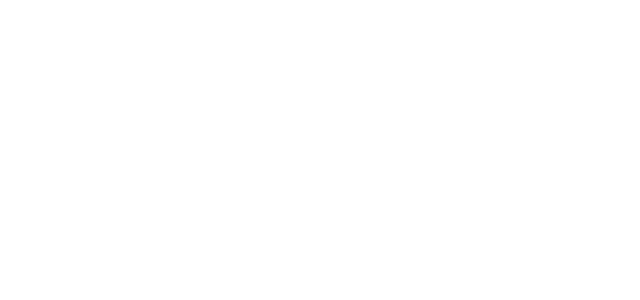
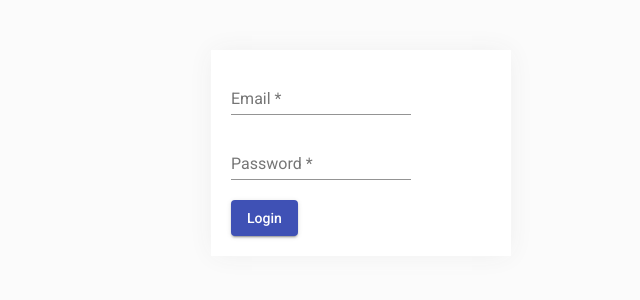
Before and after one commit to mani606/bankingapplication, an Angular app: page / in a window 1280 px wide. Shown: the top 300 px of the page, without its empty margins (279-919 px from the left). Built offline with nearby package versions, Linux system fonts and the light colour scheme.

Commit message:
Login Component

```diff
--- a/angular.json
+++ b/angular.json
@@ -24,6 +24,7 @@
               "src/assets"
             ],
             "styles": [
+              "src/custom-theme.scss",
               "src/styles.css"
             ],
             "scripts": []
--- a/package.json
+++ b/package.json
@@ -12,10 +12,12 @@
   "private": true,
   "dependencies": {
     "@angular/animations": "~9.1.7",
+    "@angular/cdk": "^9.2.4",
     "@angular/common": "~9.1.7",
     "@angular/compiler": "~9.1.7",
     "@angular/core": "~9.1.7",
     "@angular/forms": "~9.1.7",
+    "@angular/material": "^9.2.4",
     "@angular/platform-browser": "~9.1.7",
     "@angular/platform-browser-dynamic": "~9.1.7",
     "@angular/router": "~9.1.7",
--- a/src/app/app-routing.module.ts
+++ b/src/app/app-routing.module.ts
@@ -1,8 +1,11 @@
 import { NgModule } from '@angular/core';
 import { Routes, RouterModule } from '@angular/router';
+import { LoginComponent } from './login/login.component';
 
 
-const routes: Routes = [];
+const routes: Routes = [
+  {path: "", component: LoginComponent}
+];
 
 @NgModule({
   imports: [RouterModule.forRoot(routes)],
--- a/src/app/app.component.html
+++ b/src/app/app.component.html
@@ -0,0 +1 @@
+<router-outlet></router-outlet>
--- a/src/app/app.module.ts
+++ b/src/app/app.module.ts
@@ -3,14 +3,26 @@
 
 import { AppRoutingModule } from './app-routing.module';
 import { AppComponent } from './app.component';
+import { LoginComponent } from './login/login.component';
+import { BrowserAnimationsModule } from '@angular/platform-browser/animations';
+import { FormsModule, ReactiveFormsModule} from '@angular/forms'
 
+import {MatInputModule} from '@angular/material/input';
+import {MatButtonModule} from '@angular/material/button';
 @NgModule({
   declarations: [
-    AppComponent
+    AppComponent,
+    LoginComponent
   ],
   imports: [
     BrowserModule,
-    AppRoutingModule
+    AppRoutingModule,
+    BrowserAnimationsModule,
+    BrowserModule /* or CommonModule */,
+    FormsModule,
+    ReactiveFormsModule,
+    MatInputModule,
+    MatButtonModule
   ],
   providers: [],
   bootstrap: [AppComponent]
--- /dev/null
+++ b/src/app/login/login.component.css
@@ -0,0 +1,7 @@
+.login-container {
+    width: 260px;
+    background: #fff;
+    padding: 20px;
+    margin: 50px auto;
+    box-shadow: 0px 0px 25px -2px #eee;
+}
--- /dev/null
+++ b/src/app/login/login.component.html
@@ -0,0 +1,27 @@
+<div class="login-container">
+    <form class="example-form" [formGroup]="loginForm" (ngSubmit)="login()">
+        <div class="input-wrapper">
+            <mat-form-field class="example-full-width">
+                <mat-label>Email</mat-label>
+                <input matInput formControlName="userName" placeholder="Ex. pat@example.com">
+                <mat-error *ngIf="loginForm.get('userName').hasError('email') && !loginForm.get('userName').hasError('required')">
+                    Please enter a valid email address
+                </mat-error>
+                <mat-error *ngIf="loginForm.get('userName').hasError('required')">
+                    Email is <strong>required</strong>
+                </mat-error>
+            </mat-form-field>
+
+        </div>
+        <div class="input-wrapper">
+            <mat-form-field class="example-full-width">
+                <mat-label>Password</mat-label>
+                <input type="password" matInput formControlName="password" placeholder="Password">
+            </mat-form-field>
+        </div>
+        <div class="form-buttons">
+            <button mat-raised-button color="primary">Login</button>
+        </div>
+    </form>
+
+</div>
--- /dev/null
+++ b/src/app/login/login.component.ts
@@ -0,0 +1,27 @@
+import { Component, OnInit } from '@angular/core';
+//import { FormBuilder, FormControl,Validator, Validators} from '@angular/forms';
+import { FormGroup, FormBuilder,Validators, FormArray } from '@angular/forms';
+@Component({
+  selector: 'app-login',
+  templateUrl: './login.component.html',
+  styleUrls: ['./login.component.css']
+})
+export class LoginComponent implements OnInit {
+  loginForm;
+  constructor(private fb:FormBuilder) { }
+
+  ngOnInit(): void {
+    this.loginForm = this.fb.group({
+      userName: ['',[Validators.required,Validators.email]],
+      password: ['',Validators.required]
+    })
+     /* this.loginForm = this.fb.group({
+       userName: ['',Validators.required],
+       password: ['',[Validators.required,Validators.email]]
+     }) */
+  }
+  login() {
+
+  }
+
+}
--- /dev/null
+++ b/src/custom-theme.scss
@@ -0,0 +1,27 @@
+
+// Custom Theming for Angular Material
+// For more information: https://material.angular.io/guide/theming
+@import '~@angular/material/theming';
+// Plus imports for other components in your app.
+
+// Include the common styles for Angular Material. We include this here so that you only
+// have to load a single css file for Angular Material in your app.
+// Be sure that you only ever include this mixin once!
+@include mat-core();
+
+// Define the palettes for your theme using the Material Design palettes available in palette.scss
+// (imported above). For each palette, you can optionally specify a default, lighter, and darker
+// hue. Available color palettes: https://material.io/design/color/
+$banking-application-primary: mat-palette($mat-indigo);
+$banking-application-accent: mat-palette($mat-pink, A200, A100, A400);
+
+// The warn palette is optional (defaults to red).
+$banking-application-warn: mat-palette($mat-red);
+
+// Create the theme object (a Sass map containing all of the palettes).
+$banking-application-theme: mat-light-theme($banking-application-primary, $banking-application-accent, $banking-application-warn);
+
+// Include theme styles for core and each component used in your app.
+// Alternatively, you can import and @include the theme mixins for each component
+// that you are using.
+@include angular-material-theme($banking-application-theme);
--- a/src/index.html
+++ b/src/index.html
@@ -6,6 +6,8 @@
   <base href="/">
   <meta name="viewport" content="width=device-width, initial-scale=1">
   <link rel="icon" type="image/x-icon" href="favicon.ico">
+  <link href="https://fonts.googleapis.com/css?family=Roboto:300,400,500&display=swap" rel="stylesheet">
+  <link href="https://fonts.googleapis.com/icon?family=Material+Icons" rel="stylesheet">
 </head>
 <body>
   <app-root></app-root>
--- a/src/styles.css
+++ b/src/styles.css
@@ -1 +1,9 @@
 /* You can add global styles to this file, and also import other style files */
+
+html,
+body {
+    background: #fbfbfb;
+    margin: 0;
+    height: 100%;
+    font-family: Roboto, "Helvetica Neue", sans-serif;
+}
```
Also changed, not shown: src/app/material.module.ts (added), 2 other files (tests, documents, lock files or other folders).
